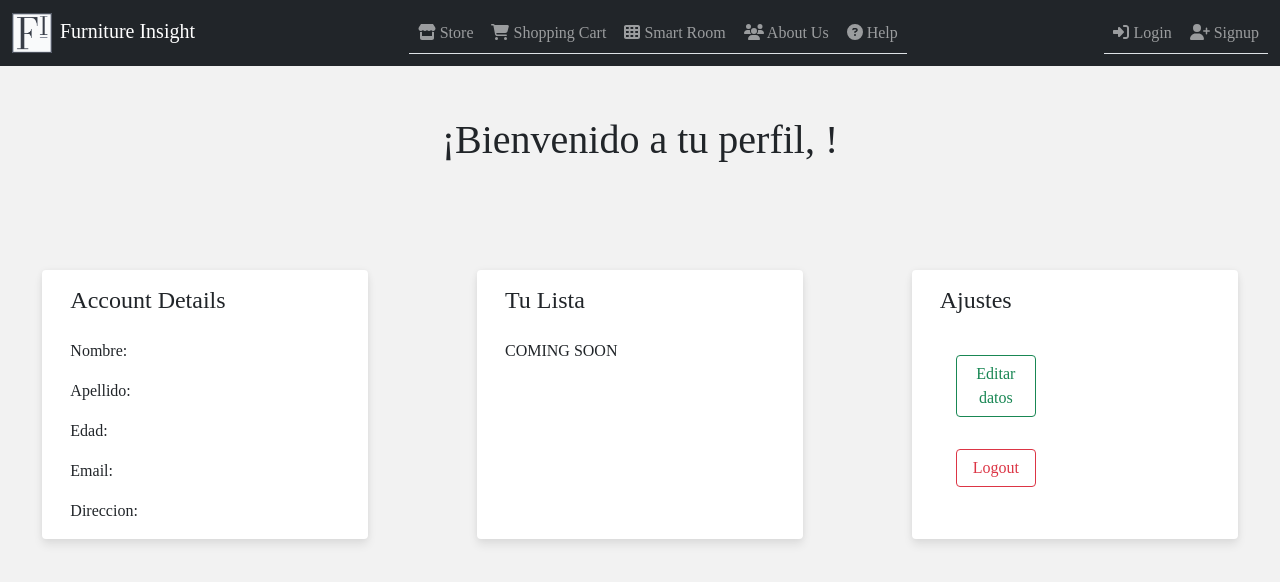
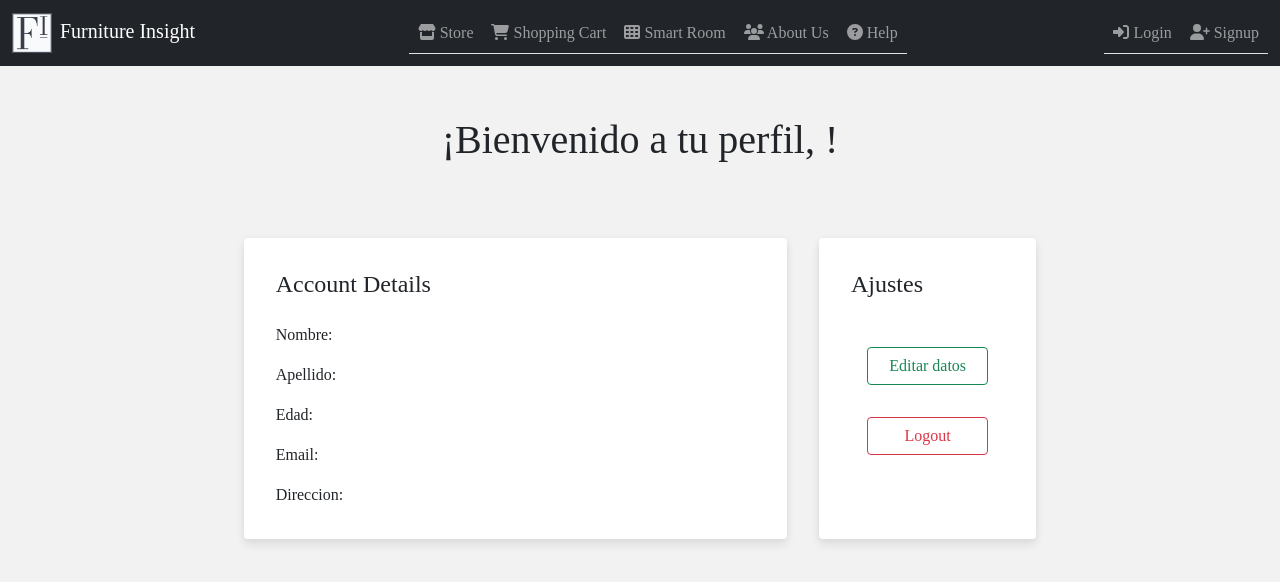
Before and after one commit to Furniture-Insight/furniture-insight-frontend, a React (Create React App) app: page /profile in a window 1280 px wide. Shown: the top 582 px of the page. Built offline with nearby package versions, Linux system fonts and the light colour scheme; no server answers.

Commit message:
Fixed profile page

```diff
--- a/src/components/pages/Profile.js
+++ b/src/components/pages/Profile.js
@@ -70,8 +70,8 @@ function Profile({ isUserLogged }) {
     return(
         <>
             <h1 className="welcome-message">¡Bienvenido a tu perfil, {usuario.Nombre}!</h1>
-            <div className="row card-deck justify-content-around">
-                <div className="col-3 card-static border-dark m-5">
+            <div className="row card-deck justify-content-center">
+                <div className="col-5 card-static border-dark p-3 m-3">
                     <div className="card-body">
                         <div>
                             <h4 className="card-title pb-3">Account Details</h4>
@@ -83,16 +83,10 @@ function Profile({ isUserLogged }) {
                         </div>
                     </div>
                 </div>
-                <div className="col-3 card-static border-dark m-5">
+                <div className="col-2 card-static border-dark p-3 m-3">
                     <div className="card-body">
-                        <h4 className="card-title pb-3">Tu Lista</h4>
-                        <p className="card-text"> COMING SOON </p>
-                    </div>
-                </div>
-                <div className="col-3 card-static border-dark m-5">
-                    <div className="card-body">
-                        <h4 className="card-title pb-3">Ajustes</h4>
-                        <div className="d-grid col-5">
+                        <h4 className="card-title pb-4">Ajustes</h4>
+                        <div className="d-grid col">
                             <button
                                 type="button"
                                 className="btn btn-outline-success m-3"
```
